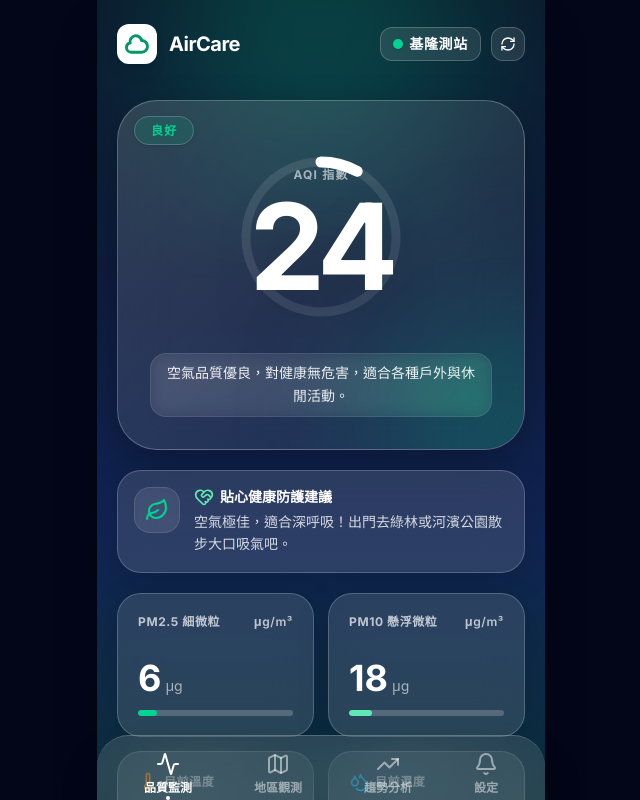
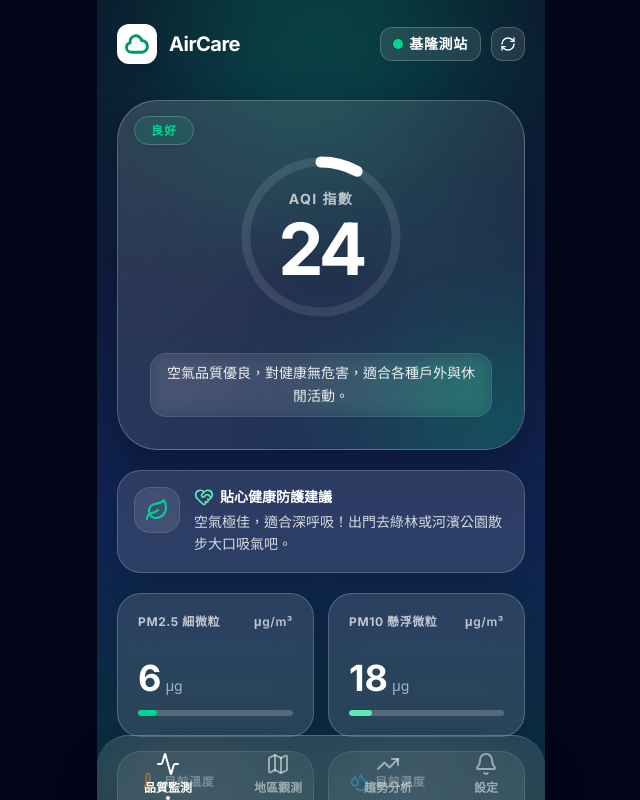
Before and after one commit to wujhbn/AirCare-Taiwan, a React (Vite) app: page / in a window 1280 px wide. Shown: the top 800 px of the page, without its empty margins (319-959 px from the left). Built offline with nearby package versions, Linux system fonts and the light colour scheme; no server answers.

Commit message:
style: improve AQI dashboard layout and typography
Adjusted the AQI display container to ensure proper centering and updated font sizing for better visual balance across different screens.

```diff
--- a/src/components/AQIDashboard.tsx
+++ b/src/components/AQIDashboard.tsx
@@ -119,9 +119,9 @@ export default function AQIDashboard({
           </svg>
 
           {/* Dial metrics overlay */}
-          <div className="absolute text-center flex flex-col justify-center items-center">
-            <span className="text-xs font-bold text-white/60 uppercase tracking-widest">AQI 指數</span>
-            <span className="text-[7.5rem] font-black text-white font-sans mt-1 leading-none tracking-tighter drop-shadow-2xl">
+          <div className="absolute inset-0 flex flex-col justify-center items-center">
+            <span className="text-sm font-bold text-white/70 uppercase tracking-widest mb-1">AQI 指數</span>
+            <span className="text-7xl font-black text-white font-sans leading-none tracking-tighter drop-shadow-2xl">
               {station.aqi}
             </span>
           </div>
```
